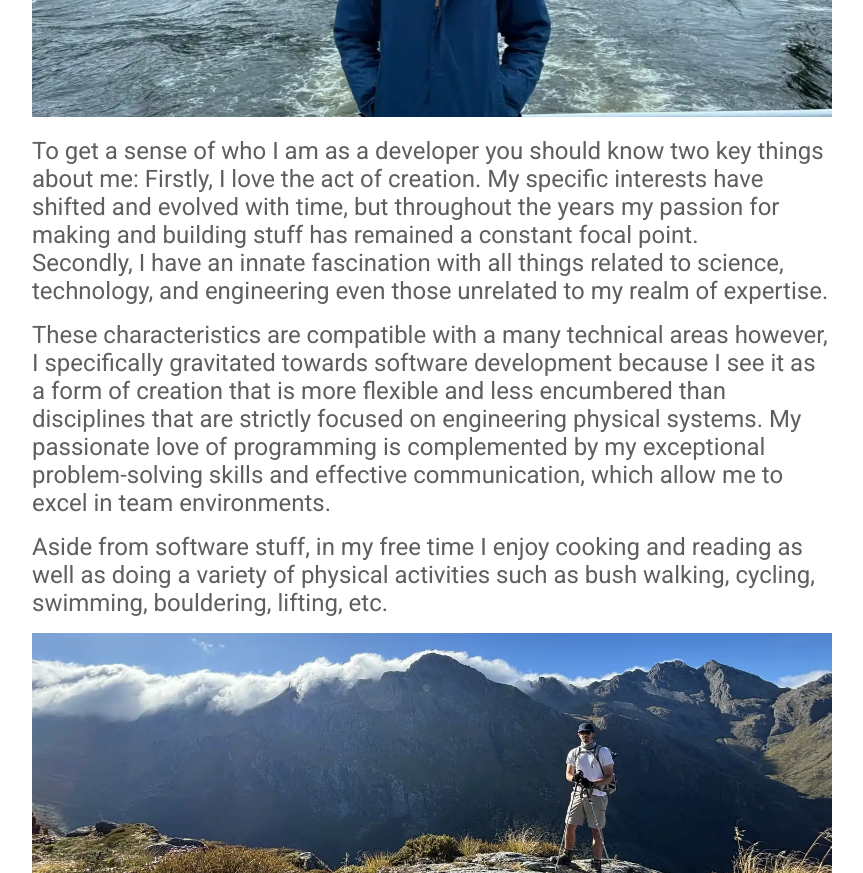
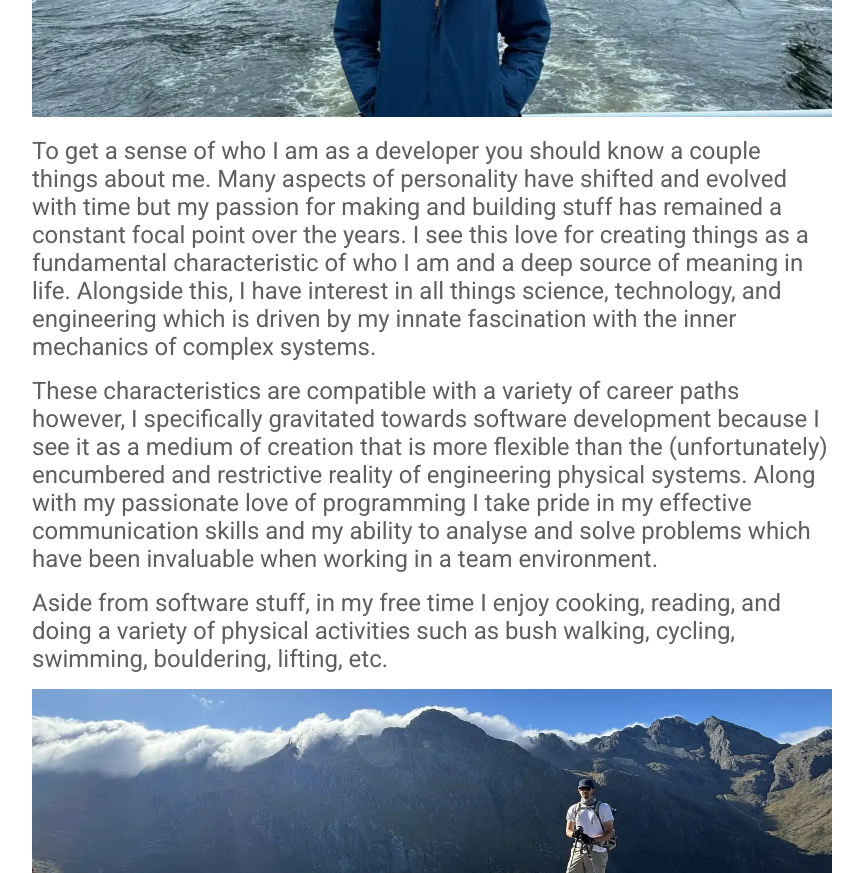
Before and after one commit to msam-dev/PortfolioWebsiteV2, a React (Create React App) app: page /About in a window 1280 px wide. Shown: the part 600-1473 px from the top of the page, without its empty margins (208-1071 px from the left). Built offline with nearby package versions, Linux system fonts and the light colour scheme; the HTML template or start-up script is replaced by a standard one.

Commit message:
updating wording

```diff
--- a/src/components/AboutContent.js
+++ b/src/components/AboutContent.js
@@ -25,21 +25,21 @@ const AboutContent = () => {
             text ="Milford Sound, New Zealand"
           />
           <p className="AboutText">
-            To get a sense of who I am as a developer you should know two key things about me:
-            Firstly, I love the act of creation. My specific interests have shifted and evolved with time, but throughout the years
-            my passion for making and building stuff has remained a constant focal point.   <br/>
-            Secondly, I have an innate fascination with all things related to science, technology, and engineering
-            even those unrelated to my realm of expertise.
+            To get a sense of who I am as a developer you should know a couple things about me. Many aspects of personality have
+            shifted and evolved with time but my passion for making and building stuff has remained a constant focal point over the years.
+            I see this love for creating things as a fundamental characteristic of who I am and a deep source of meaning in life.
+            Alongside this, I have interest in all things science, technology, and engineering which is driven by my innate fascination
+            with the inner mechanics of complex systems.
           </p>
           <p className="AboutText">
-            These characteristics are compatible with a many technical areas however, I specifically gravitated
-            towards software development because I see it as a form of creation that is more flexible and less encumbered
-            than disciplines that are strictly focused on engineering physical systems.
-            My passionate love of programming is complemented by my exceptional problem-solving skills
-            and effective communication, which allow me to excel in team environments.
+            These characteristics are compatible with a variety of career paths however, I specifically gravitated
+            towards software development because I see it as a medium of creation that is more flexible than the (unfortunately)
+            encumbered and restrictive reality of engineering physical systems.
+            Along with my passionate love of programming I take pride in my effective communication skills and my ability to analyse and solve
+            problems which have been invaluable when working in a team environment.
           </p>
           <p className="AboutText">
-            Aside from software stuff, in my free time I enjoy cooking and reading as well as doing a variety of physical activities
+            Aside from software stuff, in my free time I enjoy cooking, reading, and doing a variety of physical activities
             such as bush walking, cycling, swimming, bouldering, lifting, etc.
           </p>
           <ImageWithHoverText
--- a/src/components/ProjectData.js
+++ b/src/components/ProjectData.js
@@ -13,7 +13,7 @@ const ProjectData = [
     {
         imageSrc: projectImage1,
         projectTitle: "Portfolio Website",
-        projectSummary: "This is the portfolio website you are using right now! It was fully designed and created by me. This website was made using React (HTML, CSS and JavaScript).",
+        projectSummary: "This is the portfolio website you are using right now! It was fully designed and created by me. This website was made using the React library.",
         projectUrl: "/",
         codeUrl: "https://github.com/Sammy-Dev/PortfolioWebsiteV2",
         detailsUrl: "https://github.com/Sammy-Dev/PortfolioWebsiteV2/blob/master/ProjectDetails.md",
```
Also changed, not shown: 1 other file (tests, documents, lock files or other folders).
